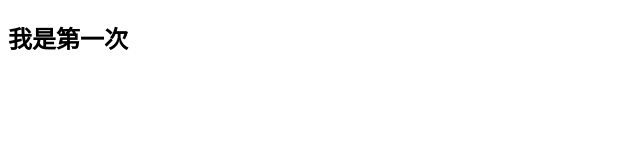
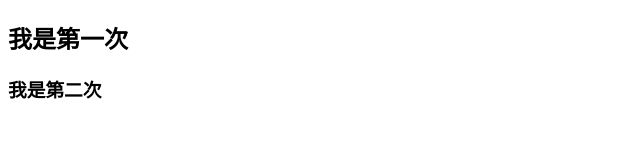
Before and after one commit to ldj1596070675/test, a plain HTML site: page index.html in a window 1280 px wide. Shown: the whole page, without its empty margins (0-640 px from the left). Drawn offline with Linux system fonts and the light colour scheme.

Commit message:
第二次
第二次书写

```diff
--- a/index.html
+++ b/index.html
@@ -8,5 +8,6 @@
 </head>
 <body>
     <h2>我是第一次</h2>
+    <h3>我是第二次</h3>
 </body>
 </html>
```
